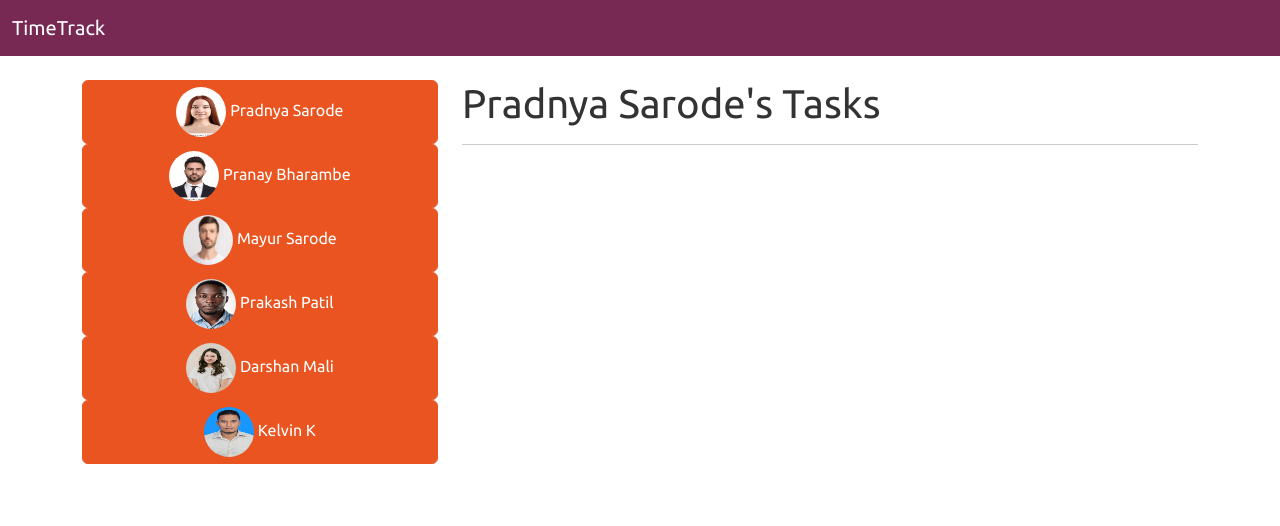
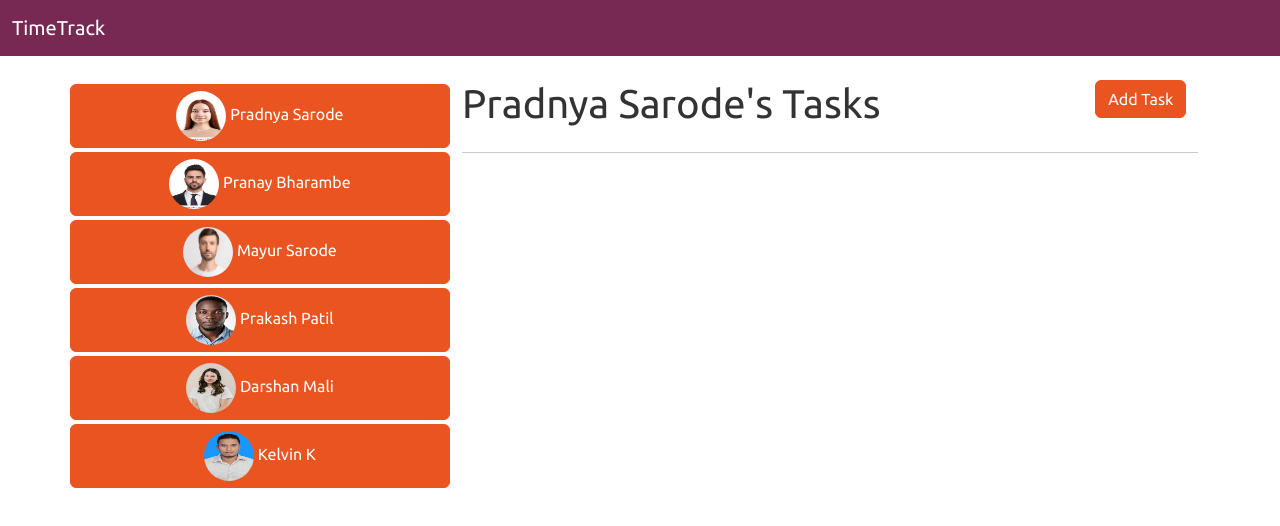
Before and after one commit to ksarode-pro/angular, an Angular app in the folder sample_app/: page / in a window 1280 px wide. Both pictures are taken after a click on the button "Pradnya Sarode". Shown: the top 526 px of the page. Built offline with nearby package versions, Linux system fonts and the light colour scheme.

Commit message:
ui changes

```diff
--- a/sample_app/src/app/task/task.component.html
+++ b/sample_app/src/app/task/task.component.html
@@ -1,2 +1,9 @@
-<h1>{{ user.Name }}'s Tasks</h1>
+<div class="row">
+    <div class="col-md-10 col-lg-10">
+        <h1>{{ user.Name }}'s Tasks</h1>
+    </div>
+    <div class="col-md-2 col-lg-2">
+        <button class="btn btn-primary">Add Task</button>
+    </div>
+</div>
 <hr>
--- a/sample_app/src/app/user/user.component.html
+++ b/sample_app/src/app/user/user.component.html
@@ -1,4 +1,4 @@
-<div class="d-grid gap-2">
+<div class="row mt-1">
     <button class="btn btn-primary" type="button" (click)="onSelectUser(user)">
         <img [src]="this.getUserPhoto" [title]="user.Name" class="img-round" />
         {{user.Name}}
```
